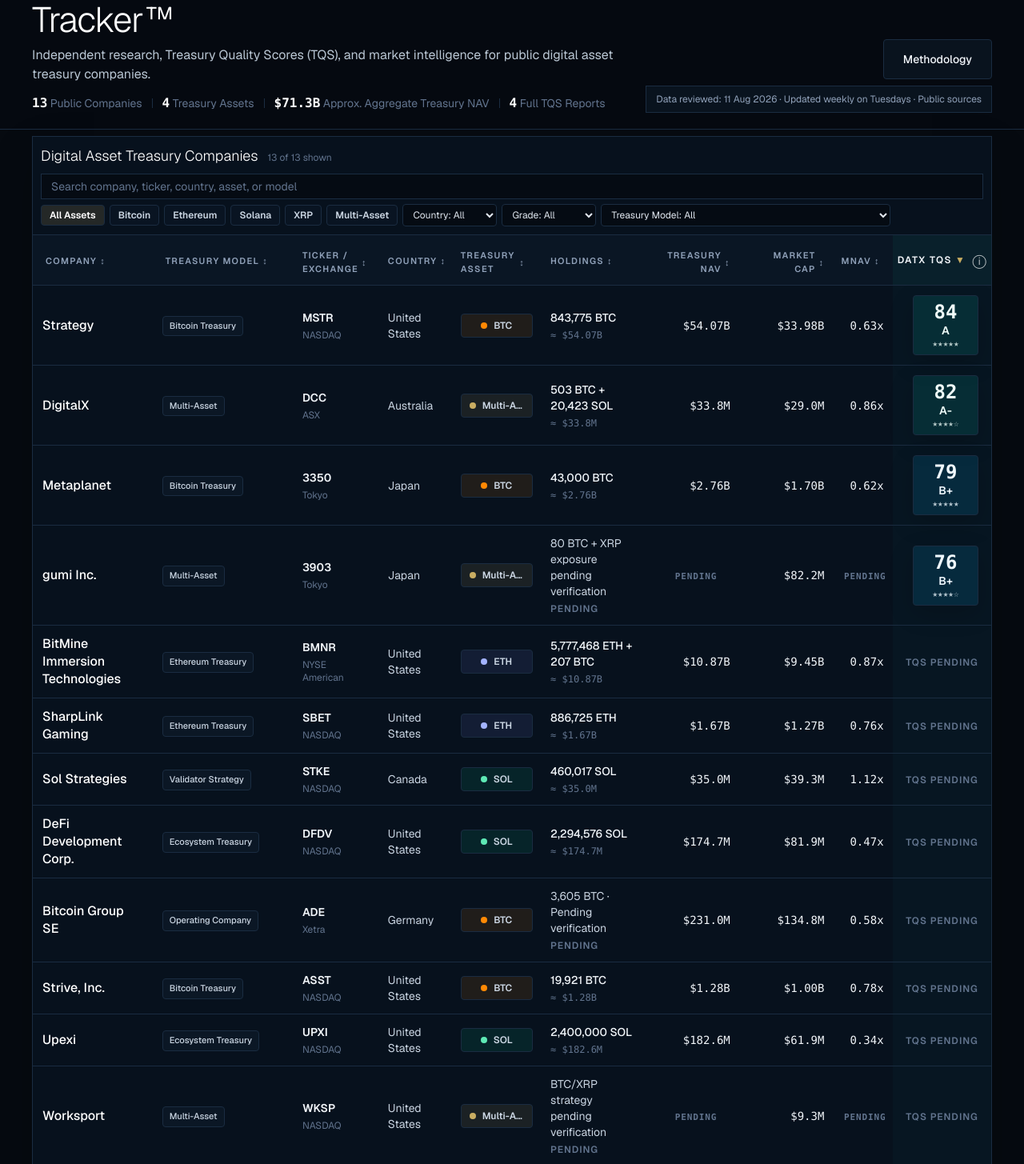
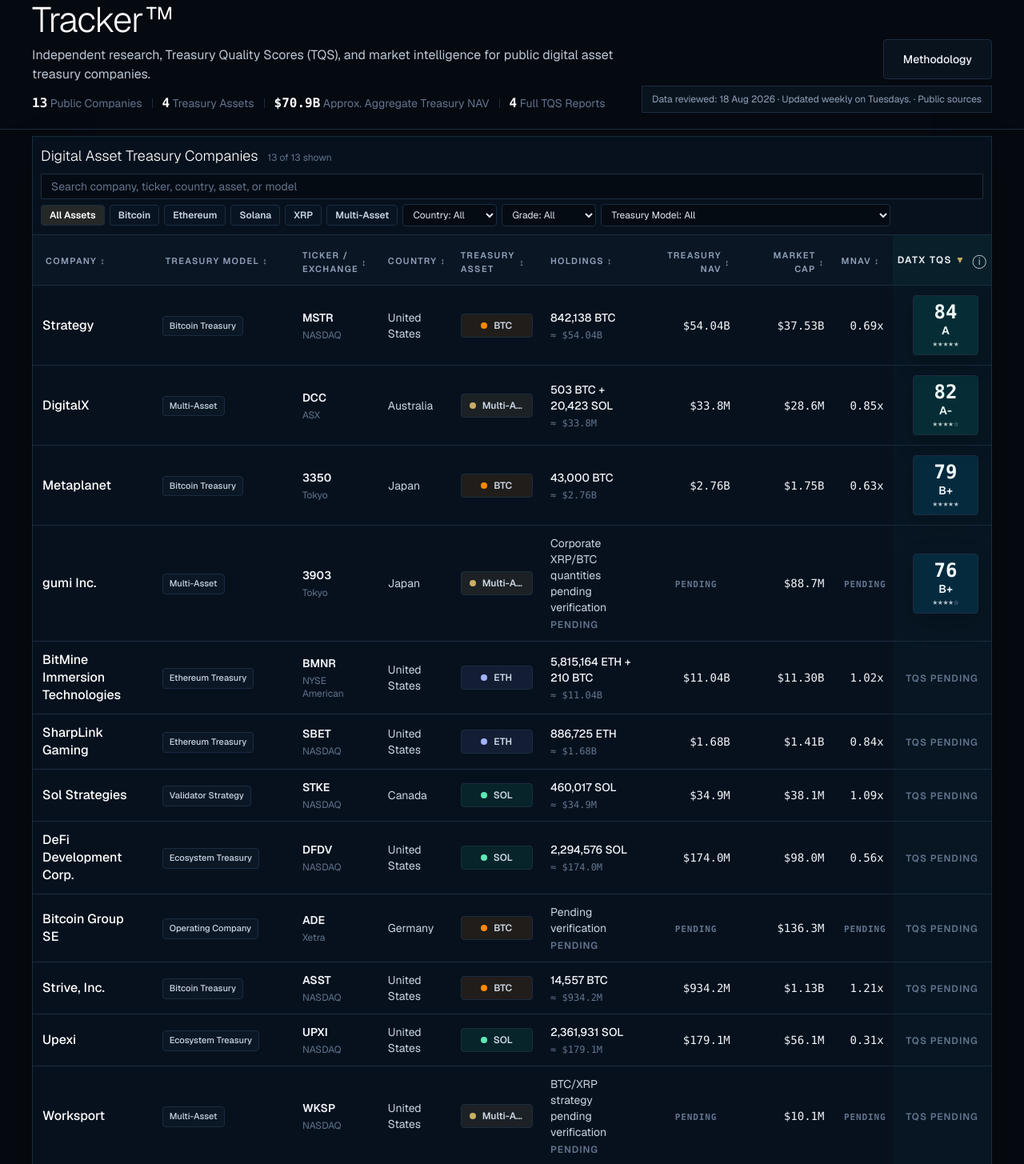
Before and after one commit to datxstrategy-creator/datx-prototype, a Next.js app: page /tracker in a window 1280 px wide. Shown: the part 115-1570 px from the top of the page at 80% size. Built offline with nearby package versions, Linux system fonts and the light colour scheme.

Commit message:
Update DATX tracker for 18 Aug 2026

```diff
--- a/app/dat-tracker-prototype/company-reports.ts
+++ b/app/dat-tracker-prototype/company-reports.ts
@@ -54,7 +54,7 @@ export const companyReports: Record<string, CompanyReport> = {
     country: "United States",
     treasuryModel: "Bitcoin Treasury",
     primaryAsset: "BTC",
-    lastReviewed: "16 July 2026",
+    lastReviewed: "18 August 2026",
     score: 84,
     maxScore: 100,
     grade: "A",
@@ -187,7 +187,7 @@ export const companyReports: Record<string, CompanyReport> = {
         assessment: "Outstanding",
         paragraphs: [
           "Strategy has executed at a scale no other public digital asset treasury company has matched.",
-          "It has accumulated approximately 843,775 BTC while simultaneously creating new financing instruments and expanding its investor base.",
+          "It has accumulated 842,138 BTC while simultaneously creating new financing instruments and expanding its investor base.",
           "The company has not merely announced a strategy. It has built an entire capital-market model around it.",
           "The only point withheld reflects the fact that Strategy has not yet operated at its present scale through a prolonged crypto winter combined with severely restricted financing markets.",
           "Managing a treasury of more than 800,000 BTC is fundamentally different from managing one of 100,000 BTC.",
@@ -306,7 +306,7 @@ export const companyReports: Record<string, CompanyReport> = {
     country: "Australia",
     treasuryModel: "Multi-Asset Treasury",
     primaryAsset: "Multi-Asset",
-    lastReviewed: "16 July 2026",
+    lastReviewed: "18 August 2026",
     score: 82,
     maxScore: 100,
     grade: "A-",
@@ -538,7 +538,7 @@ export const companyReports: Record<string, CompanyReport> = {
     country: "Japan",
     treasuryModel: "Bitcoin Treasury",
     primaryAsset: "BTC",
-    lastReviewed: "16 July 2026",
+    lastReviewed: "18 August 2026",
     score: 79,
     maxScore: 100,
     grade: "B+",
@@ -776,7 +776,7 @@ export const companyReports: Record<string, CompanyReport> = {
     country: "Japan",
     treasuryModel: "Multi-Asset Treasury",
     primaryAsset: "BTC + XRP",
-    lastReviewed: "16 July 2026",
+    lastReviewed: "18 August 2026",
     score: 76,
     maxScore: 100,
     grade: "B+",
--- a/app/dat-tracker-prototype/tracker-client.tsx
+++ b/app/dat-tracker-prototype/tracker-client.tsx
@@ -1197,7 +1197,7 @@ function MethodologyModal({
               Numerical treasury data and analyst-scored qualitative categories
               are treated separately so assumptions remain visible.
               {publicMode
-                ? " Crypto prices are as of 11 Aug 2026, approximately 03:38 UTC."
+                ? " Crypto prices are synchronized as of 18 Aug 2026, 05:24 UTC. Equity market caps use the 17 Aug 2026 completed close; international values are converted to USD using 17 Aug reference FX rates. Pending values are excluded from aggregate Treasury NAV."
                 : ""}
             </p>
           </div>
@@ -1205,7 +1205,7 @@ function MethodologyModal({
             <h3 className="text-sm font-semibold text-white">Review frequency</h3>
             <p className="mt-3 text-sm leading-7 text-slate-400">
               {publicMode
-                ? "Public records use a static review date and refresh after material treasury, financing, governance, or disclosure events."
+                ? "Updated weekly on Tuesdays."
                 : "Prototype records use a static review date. Production reviews would refresh after material treasury, financing, governance, or disclosure events."}
             </p>
           </div>
@@ -1526,7 +1526,7 @@ export function DatTrackerPrototype({
               </button>
               <div className="border border-datx-line bg-datx-panel/60 px-3 py-2 text-xs text-slate-400">
                 {publicMode
-                  ? "Data reviewed: 11 Aug 2026 · Updated weekly on Tuesdays · Public sources"
+                  ? "Data reviewed: 18 Aug 2026 · Updated weekly on Tuesdays. · Public sources"
                   : "Last updated: 16 Jul 2026 · Prototype data"}
               </div>
             </div>
--- a/app/tracker/methodology/page.tsx
+++ b/app/tracker/methodology/page.tsx
@@ -132,12 +132,17 @@ export default function TrackerMethodologyPage() {
         <section className="border-t border-datx-line pt-5 text-sm leading-7 text-slate-400">
           <p>{methodology.disclaimer}</p>
           <p className="mt-3 text-xs leading-6 text-slate-500">
-            Tracker data is reviewed weekly and following material company
-            announcements. Figures are not real-time and may reflect different
-            reporting dates.
+            Updated weekly on Tuesdays.
           </p>
           <p className="mt-3 text-xs text-slate-500">
-            Crypto prices are as of 11 Aug 2026, approximately 03:38 UTC.
+            Crypto prices use one synchronized snapshot from 18 Aug 2026 at
+            05:24 UTC. Equity market caps use the latest completed common
+            reference close, 17 Aug 2026, with international values converted
+            to USD using 17 Aug reference FX rates. Treasury NAV is direct
+            verified corporate crypto holdings multiplied by those prices;
+            unsupported quantities remain Pending verification and are excluded
+            from the aggregate. mNAV is market capitalization divided by
+            Treasury NAV.
           </p>
         </section>
       </div>
--- a/app/tracker/page.tsx
+++ b/app/tracker/page.tsx
@@ -39,23 +39,23 @@ const companies: CompanyRecord[] = [
     country: "United States",
     asset: "Bitcoin",
     assetLabel: "BTC",
-    holdings: "843,775 BTC",
-    treasuryNav: "$54.07B",
-    treasuryNavValue: 54.069498,
-    marketCap: "$33.98B",
-    marketCapValue: 33.98,
-    mnav: "0.63x",
+    holdings: "842,138 BTC",
+    treasuryNav: "$54.04B",
+    treasuryNavValue: 54.04420615,
+    marketCap: "$37.53B",
+    marketCapValue: 37.531171358,
+    mnav: "0.69x",
     model: "Levered Bitcoin treasury platform",
     sources: [
       {
         label: "Strategy SEC filing",
         url: "https://www.sec.gov/Archives/edgar/data/1050446/000119312526237907/mstr-ex99_1.htm",
-        date: "26 May 2026",
+        date: "18 Aug 2026",
       },
       {
         label: "CoinGecko public-company treasury data",
         url: "https://www.coingecko.com/en/treasuries/companies/strategy",
-        date: "11 Aug 2026",
+        date: "18 Aug 2026",
       },
     ],
     rating: {
@@ -63,7 +63,7 @@ const companies: CompanyRecord[] = [
       score: 84,
       grade: "A",
       confidence: 5,
-      lastReviewed: "16 Jul 2026",
+      lastReviewed: "18 Aug 2026",
       categories: categories([10, 8, 10, 6, 16, 12, 14, 8]),
       analystSummary:
         "Strategy remains the benchmark for capital-market innovation and large-scale Bitcoin treasury execution. Its exceptional access to funding and clear treasury rationale are offset by single-asset concentration, capital-stack complexity, recurring senior claims, and key-person dependence.",
@@ -94,18 +94,18 @@ const companies: CompanyRecord[] = [
     assetLabel: "BTC / SOL",
     holdings: "503 BTC + 20,423 SOL",
     treasuryNav: "$33.8M",
-    treasuryNavValue: 0.033786083,
-    marketCap: "$29.0M",
-    marketCapValue: 0.02903,
-    mnav: "0.86x",
+    treasuryNavValue: 0.033828905,
+    marketCap: "$28.6M",
+    marketCapValue: 0.028635406,
+    mnav: "0.85x",
     model: "Operating company with digital asset treasury",
     dataNote:
-      "DigitalX treasury holdings reviewed from public treasury sources. USD value uses crypto prices as of 11 Aug 2026, approximately 03:38 UTC.",
+      "DigitalX holdings are valued using the synchronized 18 Aug 2026, 05:24 UTC crypto-price snapshot and the 17 Aug 2026 equity close.",
     sources: [
       {
         label: "DigitalX Bitcoin Treasury page",
         url: "https://www.digitalx.com/bitcoin-treasury/",
-        date: "11 Aug 2026",
+        date: "18 Aug 2026",
       },
       {
         label: "CoinGecko public-company treasury data",
@@ -123,7 +123,7 @@ const companies: CompanyRecord[] = [
       score: 82,
       grade: "A-",
       confidence: 4,
-      lastReviewed: "16 Jul 2026",
+      lastReviewed: "18 Aug 2026",
       categories: categories([9, 8, 8, 9, 16, 12, 12, 8]),
       operatingBusinessSubcategories: [
         { label: "Profitability & Cash Generation", score: 2, max: 3 },
@@ -159,18 +159,18 @@ const companies: CompanyRecord[] = [
     assetLabel: "BTC",
     holdings: "43,000 BTC",
     treasuryNav: "$2.76B",
-    treasuryNavValue: 2.75544,
-    marketCap: "$1.70B",
-    marketCapValue: 1.7,
-    mnav: "0.62x",
+    treasuryNavValue: 2.759525,
+    marketCap: "$1.75B",
+    marketCapValue: 1.746097,
+    mnav: "0.63x",
     model: "Asia-focused Bitcoin treasury company",
     dataNote:
-      "Metaplanet holdings reviewed from public treasury sources. USD value uses crypto prices as of 11 Aug 2026, approximately 03:38 UTC.",
+      "Metaplanet holdings are valued using the synchronized 18 Aug 2026, 05:24 UTC crypto-price snapshot and the 17 Aug 2026 equity close.",
     sources: [
       {
         label: "Metaplanet treasury dashboard",
         url: "https://treasury.metaplanet.jp/",
-        date: "11 Aug 2026",
+        date: "18 Aug 2026",
       },
       {
         label: "CoinGecko public-company treasury data",
@@ -183,7 +183,7 @@ const companies: CompanyRecord[] = [
       score: 79,
       grade: "B+",
       confidence: 5,
-      lastReviewed: "16 Jul 2026",
+      lastReviewed: "18 Aug 2026",
       categories: categories([10, 9, 10, 4, 14, 11, 13, 8]),
       operatingBusinessSubcategories: [
         { label: "Profitability & Cash Generation", score: 1, max: 3 },
@@ -221,15 +221,15 @@ const companies: CompanyRecord[] = [
     country: "Japan",
     asset: "Multi-Asset",
     assetLabel: "BTC / XRP",
-    holdings: "80 BTC + XRP exposure pending verification",
+    holdings: "Corporate XRP/BTC quantities pending verification",
     treasuryNav: "Pending verification",
     treasuryNavValue: 0,
-    marketCap: "$82.2M",
-    marketCapValue: 0.08217,
+    marketCap: "$88.7M",
+    marketCapValue: 0.088684057,
     mnav: "Pending verification",
     model: "Blockchain operating company with BTC and XRP exposure",
     dataNote:
-      "gumi holdings data and analysis are under analyst review. The current XRP quantity and complete crypto portfolio remain pending verification.",
+      "Corporate XRP/BTC quantities remain pending verification. The separate BTC/XRP shareholder giveaway is not a corporate treasury holding and is excluded from Treasury NAV and the aggregate.",
     sources: [
       {
         label: "CoinGecko public-company treasury data",
@@ -239,7 +239,7 @@ const companies: CompanyRecord[] = [
       {
         label: "gumi IR information",
         url: "https://gu3.co.jp/ir/information/",
-        date: "11 Aug 2026",
+        date: "18 Aug 2026",
       },
       {
         label: "TSE/Minkabu XRP disclosure index",
@@ -252,7 +252,7 @@ const companies: CompanyRecord[] = [
       score: 76,
       grade: "B+",
       confidence: 4,
-      lastReviewed: "16 Jul 2026",
+      lastReviewed: "18 Aug 2026",
       categories: categories([8, 8, 7, 9, 13, 11, 12, 8]),
       operatingBusinessSubcategories: [
         { label: "Profitability & Cash Generation", score: 2, max: 3 },
@@ -290,21 +290,21 @@ const companies: CompanyRecord[] = [
     country: "United States",
     asset: "Ethereum",
     assetLabel: "ETH",
-    holdings: "5,777,468 ETH + 207 BTC",
-    treasuryNav: "$10.87B",
-    treasuryNavValue: 10.868031676,
-    marketCap: "$9.45B",
-    marketCapValue: 9.45,
-    mnav: "0.87x",
+    holdings: "5,815,164 ETH + 210 BTC",
+    treasuryNav: "$11.04B",
+    treasuryNavValue: 11.036236415,
+    marketCap: "$11.30B",
+    marketCapValue: 11.29843036,
+    mnav: "1.02x",
     model: "Ethereum treasury and mining infrastructure",
     rating: { status: "pending" },
     dataNote:
-      "Holdings reviewed from BitMine public release. USD value uses crypto prices as of 11 Aug 2026, approximately 03:38 UTC.",
+      "Holdings are from BitMine's 17 Aug 2026 disclosure and valued at the synchronized 18 Aug 2026, 05:24 UTC crypto-price snapshot.",
     sources: [
       {
         label: "BitMine public holdings release",
-        url: "https://www.prnewswire.com/news-releases/bitmine-immersion-technologies-bmnr-announces-eth-holdings-reach-5-78-million-tokens-and-total-crypto-and-total-cash-holdings-of-11-5-billion-302829332.html",
-        date: "20 Jul 2026",
+        url: "https://www.prnewswire.com/news-releases/bitmine-immersion-technologies-bmnr-announces-eth-holdings-reach-5-82-million-tokens-and-total-crypto-and-total-cash-holdings-of-11-4-billion-302852583.html",
+        date: "17 Aug 2026",
       },
       {
         label: "CoinGecko public-company treasury data",
@@ -322,15 +322,15 @@ const companies: CompanyRecord[] = [
     asset: "Ethereum",
     assetLabel: "ETH",
     holdings: "886,725 ETH",
-    treasuryNav: "$1.67B",
-    treasuryNavValue: 1.666006882,
-    marketCap: "$1.27B",
-    marketCapValue: 1.27,
-    mnav: "0.76x",
+    treasuryNav: "$1.68B",
+    treasuryNavValue: 1.680804972,
+    marketCap: "$1.41B",
+    marketCapValue: 1.414125662,
+    mnav: "0.84x",
     model: "Ethereum treasury vehicle",
     rating: { status: "pending" },
     dataNote:
-      "SharpLink holdings reviewed from public company disclosures. USD value uses crypto prices as of 11 Aug 2026, approximately 03:38 UTC.",
+      "SharpLink holdings are valued using the synchronized 18 Aug 2026, 05:24 UTC crypto-price snapshot and the 17 Aug 2026 equity close.",
     sources: [
       {
         label: "SharpLink Form 8-K",
@@ -340,7 +340,7 @@ const companies: CompanyRecord[] = [
       {
         label: "SharpLink public dashboard",
         url: "https://www.sharplink.com/dashboard?lang=en_US",
-        date: "11 Aug 2026",
+        date: "18 Aug 2026",
       },
     ],
   },
@@ -353,15 +353,15 @@ const companies: CompanyRecord[] = [
     asset: "Solana",
     assetLabel: "SOL",
     holdings: "460,017 SOL",
-    treasuryNav: "$35.0M",
-    treasuryNavValue: 0.035007294,
-    marketCap: "$39.3M",
-    marketCapValue: 0.03933,
-    mnav: "1.12x",
+    treasuryNav: "$34.9M",
+    treasuryNavValue: 0.034887689,
+    marketCap: "$38.1M",
+    marketCapValue: 0.038124024,
+    mnav: "1.09x",
     model: "Solana treasury and validator exposure",
     rating: { status: "pending" },
     dataNote:
-      "Primary ticker updated to STKE / NASDAQ. SOL Strategies also trades as HODL / CSE. USD value uses crypto prices as of 11 Aug 2026, approximately 03:38 UTC.",
+      "Primary ticker is STKE / NASDAQ; SOL Strategies also trades as HODL / CSE. Treasury NAV uses the synchronized 18 Aug 2026, 05:24 UTC crypto price.",
     sources: [
       {
         label: "SOL Strategies monthly business update",
@@ -371,7 +371,7 @@ const companies: CompanyRecord[] = [
       {
         label: "StockAnalysis market data",
         url: "https://stockanalysis.com/stocks/stke/statistics/",
-        date: "11 Aug 2026",
+        date: "17 Aug 2026",
       },
     ],
   },
@@ -384,15 +384,15 @@ const companies: CompanyRecord[] = [
     asset: "Solana",
     assetLabel: "SOL",
     holdings: "2,294,576 SOL",
-    treasuryNav: "$174.7M",
-    treasuryNavValue: 0.174657234,
-    marketCap: "$81.9M",
-    marketCapValue: 0.08192,
-    mnav: "0.47x",
+    treasuryNav: "$174.0M",
+    treasuryNavValue: 0.174020644,
+    marketCap: "$98.0M",
+    marketCapValue: 0.097953016,
+    mnav: "0.56x",
     model: "Solana accumulation and ecosystem exposure",
     rating: { status: "pending" },
     dataNote:
-      "Holdings reviewed from DeFi Development Corp. public disclosure. USD value uses crypto prices as of 11 Aug 2026, approximately 03:38 UTC.",
+      "Holdings are from the latest official disclosure found and valued using the synchronized 18 Aug 2026, 05:24 UTC crypto price.",
     sources: [
       {
         label: "DeFi Development Corp. public disclosure",
@@ -402,7 +402,7 @@ const companies: CompanyRecord[] = [
       {
         label: "StockAnalysis market data",
         url: "https://stockanalysis.com/stocks/dfdv/statistics/",
-        date: "11 Aug 2026",
+        date: "17 Aug 2026",
       },
     ],
   },
@@ -414,16 +414,16 @@ const companies: CompanyRecord[] = [
     country: "Germany",
     asset: "Bitcoin",
     assetLabel: "BTC",
-    holdings: "3,605 BTC · Pending verification",
-    treasuryNav: "$231.0M",
-    treasuryNavValue: 0.2310084,
-    marketCap: "$134.8M",
-    marketCapValue: 0.1348,
-    mnav: "0.58x",
+    holdings: "Pending verification",
+    treasuryNav: "Pending verification",
+    treasuryNavValue: 0,
+    marketCap: "$136.3M",
+    marketCapValue: 0.136328,
+    mnav: "Pending verification",
     model: "Operating company with Bitcoin balance sheet",
     rating: { status: "pending" },
     dataNote:
-      "Exact BTC quantity is sourced from third-party treasury trackers and remains pending company verification. Included in approximate aggregate with source treatment disclosed.",
+      "No current company-confirmed BTC quantity was found. The third-party estimate is excluded from Treasury NAV and the aggregate pending official verification.",
     sources: [
       {
         label: "Bitcoin Group annual report release",
@@ -445,16 +445,16 @@ const companies: CompanyRecord[] = [
     country: "United States",
     asset: "Bitcoin",
     assetLabel: "BTC",
-    holdings: "19,921 BTC",
-    treasuryNav: "$1.28B",
-    treasuryNavValue: 1.27653768,
-    marketCap: "$1.00B",
-    marketCapValue: 1,
-    mnav: "0.78x",
+    holdings: "14,557 BTC",
+    treasuryNav: "$934.2M",
+    treasuryNavValue: 0.934195475,
+    marketCap: "$1.13B",
+    marketCapValue: 1.12783312,
+    mnav: "1.21x",
     model: "Bitcoin treasury platform",
     rating: { status: "pending" },
     dataNote:
-      "Strive replaced Semler Scientific following completion of the Semler acquisition. USD value uses crypto prices as of 11 Aug 2026, approximately 03:38 UTC.",
+      "Strive replaced Semler Scientific following completion of the acquisition. The latest supported holding is approximately 14,557 BTC; Treasury NAV uses the synchronized 18 Aug 2026, 05:24 UTC crypto price.",
     sources: [
       {
         label: "Strive acquisition completion release",
@@ -469,7 +469,7 @@ const companies: CompanyRecord[] = [
       {
         label: "StockAnalysis market data",
         url: "https://stockanalysis.com/stocks/asst/market-cap/",
-        date: "11 Aug 2026",
+        date: "17 Aug 2026",
       },
     ],
   },
@@ -481,26 +481,26 @@ const companies: CompanyRecord[] = [
     country: "United States",
     asset: "Solana",
     assetLabel: "SOL",
-    holdings: "2,400,000 SOL",
-    treasuryNav: "$182.6M",
-    treasuryNavValue: 0.1824,
-    marketCap: "$61.9M",
-    marketCapValue: 0.0619,
-    mnav: "0.34x",
+    holdings: "2,361,931 SOL",
+    treasuryNav: "$179.1M",
+    treasuryNavValue: 0.179128847,
+    marketCap: "$56.1M",
+    marketCapValue: 0.056139201,
+    mnav: "0.31x",
     model: "Solana treasury strategy",
     rating: { status: "pending" },
     dataNote:
-      "Holdings reviewed from Upexi public treasury dashboard. USD value uses crypto prices as of 11 Aug 2026, approximately 03:38 UTC.",
+      "Holdings use Upexi's latest filed exact quantity of 2,361,931 SOL; Treasury NAV uses the synchronized 18 Aug 2026, 05:24 UTC crypto price.",
     sources: [
       {
-        label: "Upexi treasury dashboard",
-        url: "https://www.upexi.com/?trk=organization_guest_main-feed-card-text",
-        date: "11 Aug 2026",
+        label: "Upexi Form 10-Q",
+        url: "https://ir.upexi.com/sec-filings/all-sec-filings/content/0001477932-26-003001/0001477932-26-003001.pdf",
+        date: "12 May 2026",
       },
       {
         label: "StockAnalysis market data",
         url: "https://stockanalysis.com/stocks/upxi/statistics/",
-        date: "11 Aug 2026",
+        date: "17 Aug 2026",
       },
     ],
   },
@@ -515,8 +515,8 @@ const companies: CompanyRecord[] = [
     holdings: "BTC/XRP strategy pending verification",
     treasuryNav: "Pending verification",
     treasuryNavValue: 0,
-    marketCap: "$9.3M",
-    marketCapValue: 0.00933,
+    marketCap: "$10.1M",
+    marketCapValue: 0.0101,
     mnav: "Pending verification",
     model: "Operating company with dual-asset reserve",
     rating: { status: "pending" },
@@ -536,7 +536,7 @@ const companies: CompanyRecord[] = [
       {
         label: "ChartExchange market data",
         url: "https://chartexchange.com/symbol/nasdaq-wksp/",
-        date: "11 Aug 2026",
+        date: "17 Aug 2026",
       },
     ],
   },
@@ -550,10 +550,10 @@ const companies: CompanyRecord[] = [
     assetLabel: "BTC",
     holdings: "560.0363 BTC · Last disclosed 27 Jan 2026",
     treasuryNav: "$35.9M",
-    treasuryNavValue: 0.035887126,
-    marketCap: "$63.0M",
-    marketCapValue: 0.06301,
-    mnav: "1.76x",
+    treasuryNavValue: 0.03594033,
+    marketCap: "$45.4M",
+    marketCapValue: 0.045434987,
+    mnav: "1.26x",
     model: "Infrastructure company with Bitcoin treasury allocation",
     rating: { status: "pending" },
     dataNote:
@@ -577,7 +577,7 @@ const companies: CompanyRecord[] = [
       {
         label: "StockAnalysis market data",
         url: "https://stockanalysis.com/stocks/gpus/",
-        date: "11 Aug 2026",
+        date: "17 Aug 2026",
       },
     ],
   },
```
